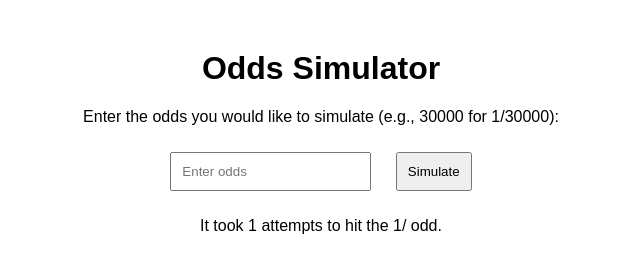
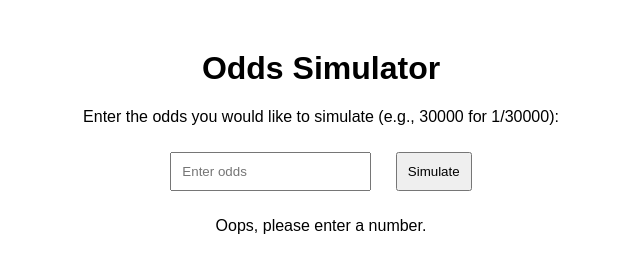
Before and after one commit to Pointfit/odds-simulator, a plain HTML site: page index.html in a window 1280 px wide. Both pictures are taken after a click on the button "Simulate". Shown: the full height of the page, 319-959 px from the left. Drawn offline with Linux system fonts and the light colour scheme.

Commit message:
Update index.html

```diff
--- a/index.html
+++ b/index.html
@@ -26,6 +26,13 @@
     <script>
         function simulateRolls() {
             const odds = document.getElementById('oddsInput').value;
+            const result = document.getElementById('result');
+
+            if (!odds) {
+                result.innerText = 'Oops, please enter a number.';
+                return;
+            }
+
             let attempts = 0;
             let hit = false;
 
@@ -37,7 +44,7 @@
                 }
             }
 
-            document.getElementById('result').innerText = `It took ${attempts} attempts to hit the 1/${odds} odd.`;
+            result.innerText = `It took ${attempts} attempts to hit the 1/${odds} odd.`;
         }
     </script>
 </body>
```
